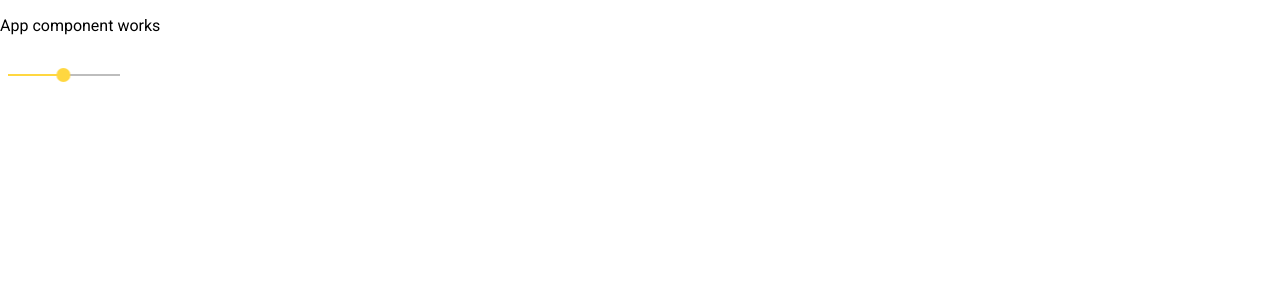
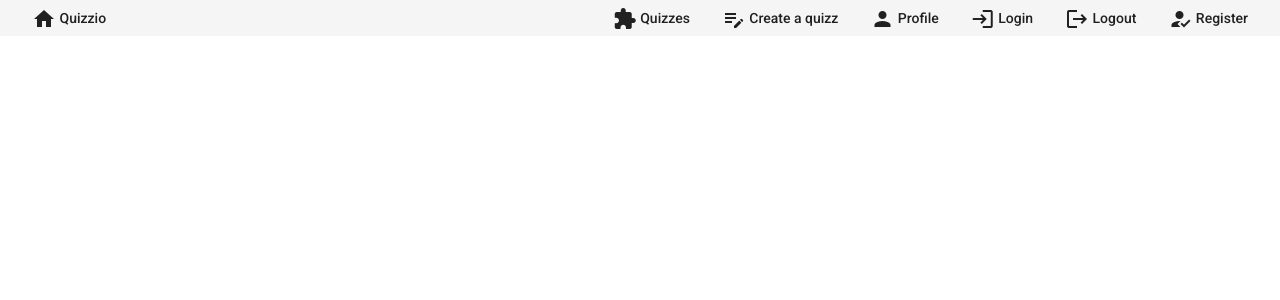
Before and after one commit to pvlaskovski/quizzio, an Angular app: page / in a window 1280 px wide. Shown: the top 300 px of the page. Built offline with nearby package versions, Linux system fonts and the light colour scheme.

Commit message:
Add header

```diff
--- a/src/app/app.component.html
+++ b/src/app/app.component.html
@@ -1,3 +1 @@
-<p>App component works</p>
-
-<mat-slider min="1" max="100" step="1" value="50"></mat-slider>
+<app-header></app-header>
--- a/src/app/shared/header/header.component.css
+++ b/src/app/shared/header/header.component.css
@@ -0,0 +1,16 @@
+.header{
+    height: auto;
+}
+
+mat-toolbar{
+    flex-wrap: wrap;
+}
+
+.header-nav{
+    display: flex;
+    flex-wrap: wrap;
+}
+
+.example-spacer {
+    flex: 1 1 auto;
+}
--- a/src/app/shared/header/header.component.html
+++ b/src/app/shared/header/header.component.html
@@ -1 +1,44 @@
-<p>header works!</p>
+<mat-toolbar class="header">
+    <div class="header-home">
+        <button mat-button class="header-menu-button" aria-label="Button to open home page">
+            <mat-icon aria-hidden="false" aria-label="Example home icon">home</mat-icon>
+            Quizzio
+        </button>
+    </div>
+
+    <span class="example-spacer"></span>
+
+    <div class="header-nav">
+        <button mat-button class="header-menu-button" aria-label="Button to open quizz page">
+            <mat-icon>extension</mat-icon>
+            Quizzes
+        </button>
+
+        <button mat-button class="header-menu-button" aria-label="Button to open quizz page">
+            <mat-icon>edit_note</mat-icon>
+            Create a quizz
+        </button>
+
+        <button mat-button class="header-menu-button" aria-label="Button to open profile page">
+            <mat-icon>person</mat-icon>
+            Profile
+        </button>
+
+        <button mat-button class="header-menu-button" aria-label="Button to open login page">
+            <mat-icon>login</mat-icon>
+            Login
+        </button>
+
+        <button mat-button class="header-menu-button" aria-label="Button to logout">
+            <mat-icon>logout</mat-icon>
+            Logout
+        </button>
+
+        <button mat-button class="header-menu-button" aria-label="Button to open register page">
+            <mat-icon>how_to_reg</mat-icon>
+            Register
+        </button>
+
+    </div>
+
+</mat-toolbar>
--- a/src/app/shared/header/header.component.ts
+++ b/src/app/shared/header/header.component.ts
@@ -5,6 +5,7 @@ import { Component, OnInit } from '@angular/core';
   templateUrl: './header.component.html',
   styleUrls: ['./header.component.css']
 })
+
 export class HeaderComponent implements OnInit {
 
   constructor() { }
```
Also changed, not shown: src/app/app.module.ts (+3 -5 lines), src/app/shared/shared.module.ts (+15 -2 lines).
